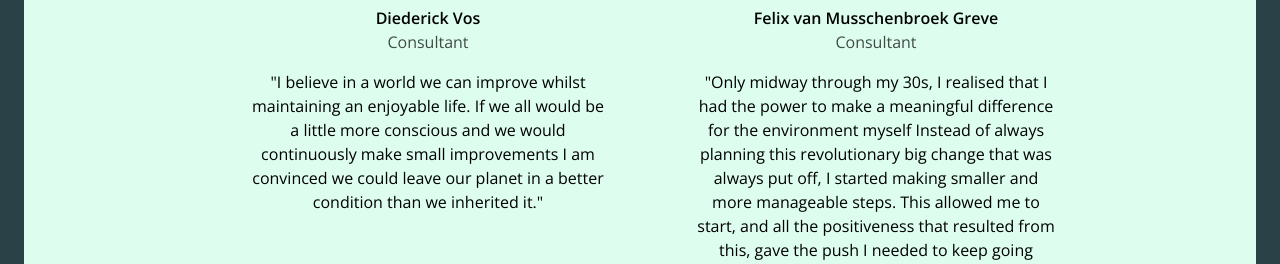
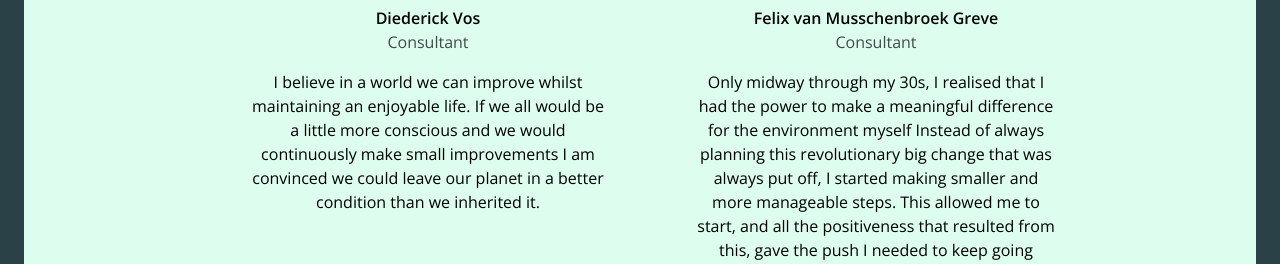
Before and after one commit to paulinevos/releaf, a Next.js app: page /about-us in a window 1280 px wide. Shown: the part 610-874 px from the top of the page. Built offline with nearby package versions, Linux system fonts and the light colour scheme.

Commit message:
content change

```diff
--- a/components/TeamMember.js
+++ b/components/TeamMember.js
@@ -17,7 +17,7 @@ export function TeamMember(props) {
           <p className="opacity-70">{props.member.title}</p>
         </figcaption>
         <blockquote>
-          <p className="text-md font-medium mb-2 text-center">"{quote}"</p>
+          <p className="text-md font-medium mb-2 text-center">{quote}</p>
         </blockquote>
       </div>
     </figure>
```
